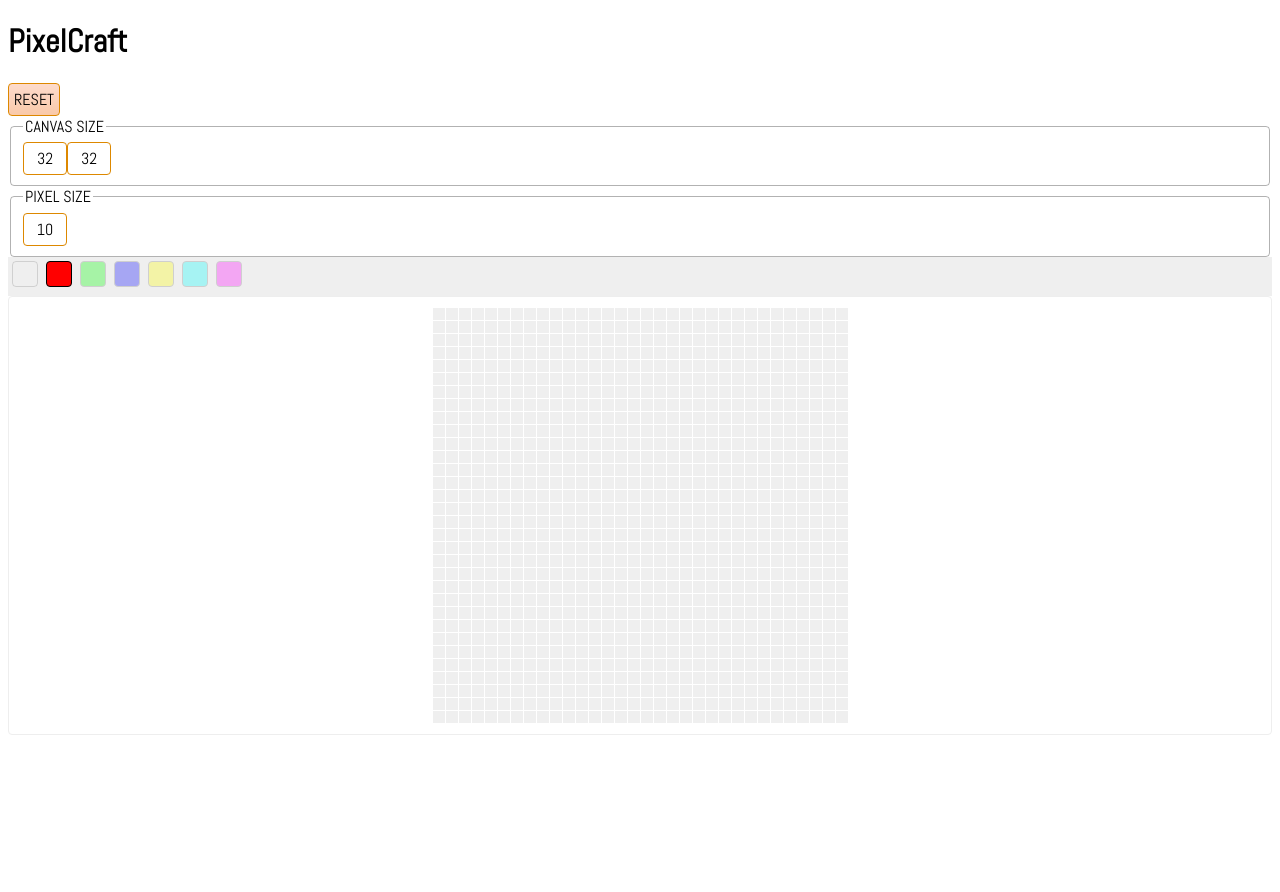
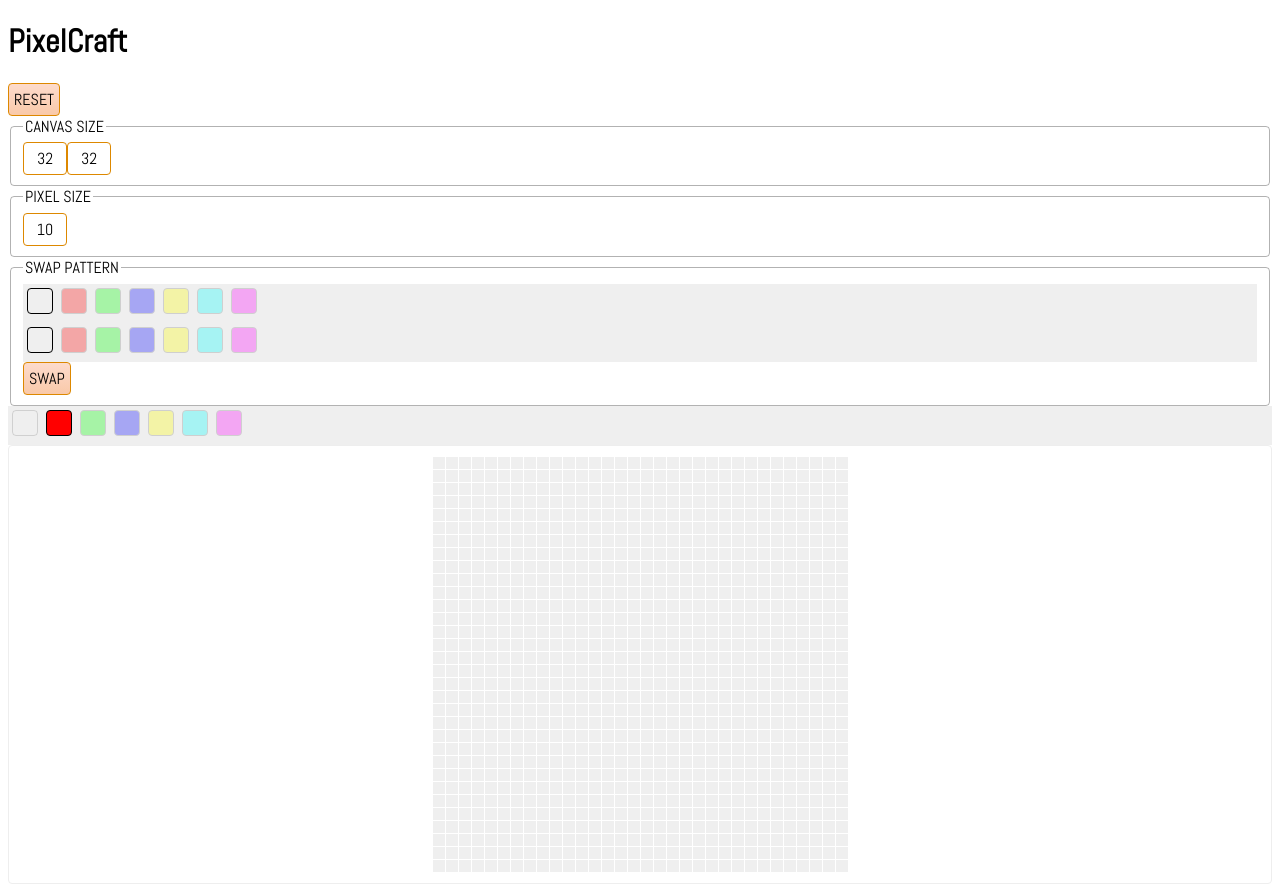
Before and after one commit to SikoSoft/pixelcraft, a Vue app: page / in a window 1280 px wide. Before the commit the page ends 800 px from the top, so only its background shows below. Built offline with nearby package versions, Linux system fonts and the light colour scheme.

Commit message:
Swapper component

```diff
--- a/src/components/App.vue
+++ b/src/components/App.vue
@@ -2,10 +2,7 @@
   <div @mouseup="onMouseUp">
     <h1>{{ $strings.title }}</h1>
     <ToolBar/>
-    <Palette
-      v-bind:patternClickHandler="`setActivePattern`"
-      v-bind:patternClickTarget="`activePattern`"
-      />
+    <Palette v-bind:patternClickTarget="`activePattern`" />
     <Canvas/>
   </div>
 </template>
--- a/src/components/Palette.vue
+++ b/src/components/Palette.vue
@@ -4,7 +4,6 @@
       <PalettePattern v-for="pattern in patterns"
         v-bind:key="pattern"
         v-bind:pattern="pattern"
-        v-bind:clickHandler="patternClickHandler"
         v-bind:clickTarget="patternClickTarget"
         />
     </ul>
--- a/src/components/PalettePattern.vue
+++ b/src/components/PalettePattern.vue
@@ -1,5 +1,5 @@
 <template>
-  <li @click="handleClick({pattern})"
+  <li @click="handleClick(pattern)"
     v-bind:style="{ backgroundColor: pattern }"
     v-bind:class="{ active: $store.getters[clickTarget] === pattern}"
     >
@@ -10,10 +10,10 @@
 import { mapActions, mapGetters } from 'vuex';
 
 export default {
-  props: [ 'pattern', 'clickHandler', 'clickTarget' ],
+  props: [ 'pattern', 'clickTarget' ],
   methods: {
-    handleClick ({ pattern }) {
-      this.$store.dispatch(this.clickHandler, { pattern });
+    handleClick (pattern) {
+      this.$store.state[this.clickTarget] = pattern;
     }
   }
 };
--- /dev/null
+++ b/src/components/Swapper.vue
@@ -0,0 +1,22 @@
+<template>
+  <fieldset>
+    <legend>{{ $strings.swapPattern }}</legend>
+    <Palette v-bind:patternClickTarget="`swapFrom`" />
+    <Palette v-bind:patternClickTarget="`swapTo`" />
+    <button @click="swap">{{ $strings.swap }}</button>
+  </fieldset>
+</template>
+
+<script>
+import Palette from './Palette.vue';
+import { mapActions } from 'vuex';
+
+export default {
+  components: { Palette },
+  methods: mapActions(['swap'])
+};
+</script>
+
+<style lang="less" scoped>
+
+</style>
--- a/src/components/ToolBar.vue
+++ b/src/components/ToolBar.vue
@@ -3,19 +3,21 @@
     <button @click="resetCanvas">{{ $strings.reset }}</button>
     <Dimension/>
     <PixelSize/>
+    <Swapper/>
   </div>
 </template>
 
 <script>
 import Dimension from './Dimension.vue';
 import PixelSize from './PixelSize.vue';
+import Swapper from './Swapper.vue';
 import { mapMutations } from 'vuex';
 
 export default {
   data: () => ({
     message: "Tool bar"
   }),
-  components: { Dimension, PixelSize },
+  components: { Dimension, PixelSize, Swapper },
   mounted () {
     //console.log("mounted", this.$strings);
   },
--- a/src/data/strings.json
+++ b/src/data/strings.json
@@ -2,5 +2,7 @@
   "title": "PixelCraft",
   "reset": "Reset",
   "canvasSize": "Canvas size",
-  "pixelSize": "Pixel size"
+  "pixelSize": "Pixel size",
+  "swapPattern": "Swap pattern",
+  "swap": "Swap"
 }
--- a/src/store.js
+++ b/src/store.js
@@ -11,27 +11,24 @@ const state = {
   cellSize: 10,
   canvas: [... new Array(dim.r)].map(v => [...new Array(dim.r)].map(v => '')),
   activePattern: patterns[1],
-  mouseDown: false
+  mouseDown: false,
+  swapFrom: patterns[0],
+  swapTo: patterns[0]
 };
-//state.canvas = [... new Array(state.dim.r)].map(v => [...new Array(state.dim.c)].map(v => ''));
 
 const mutations = {
   setCellValue (state, { r, c, pattern }) {
-    //console.log("setCellValue", r, c, pattern);
     state.canvas[r].splice(c, 1, pattern);
   },
   setActivePattern (state, { pattern }) {
-   //console.log("setActivePattern", pattern);
     state.activePattern = pattern;
   },
   resetCanvas (state) {
-    //console.log('resetCanvas');
     for (let r = 0; r < state.dim.r; r++) {
       for (let c = 0; c < state.dim.c; c++) {
         state.canvas[r].splice(c, 1, '');
       }
     }
-    //Vue.set(state, 'canvas', [... new Array(state.dim.r)].map(v => [...new Array(state.dim.c)].map(v => '')));
   },
   newCanvas (state) {
     Vue.set(state, 'canvas', [... new Array(dim.r)].map(v => [...new Array(dim.r)].map(v => '')));
@@ -60,6 +57,17 @@ const actions = {
   setDim ({ commit }, { axis, value }) {
     commit('setDim', { axis, value });
     commit('newCanvas');
+  },
+  swap ({ commit, state }) {
+    // ToDo: cleaner es6 way about this? probably not due to vue's
+    // stupid reactivty with arrays... look into
+    for (let r = 0; r < state.canvas.length; r++) {
+      for (let c = 0; c < state.canvas[r].length; c++) {
+        if (state.canvas[r][c] === state.swapFrom) {
+          commit('setCellValue', {r, c, pattern: state.swapTo});
+        }
+      }
+    }
   }
 };
 
@@ -71,6 +79,12 @@ const getters = {
   },
   activePattern: (state) => {
     return state.activePattern;
+  },
+  swapFrom: (state) => {
+    return state.swapFrom;
+  },
+  swapTo: (state) => {
+    return state.swapTo;
   }
 };
 
```
